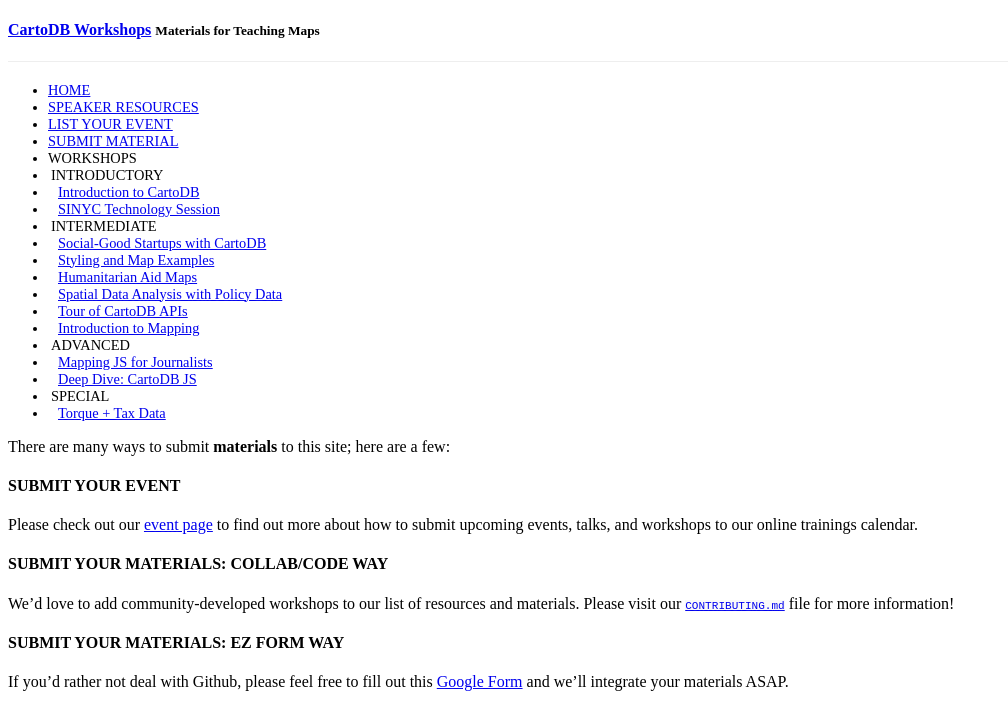
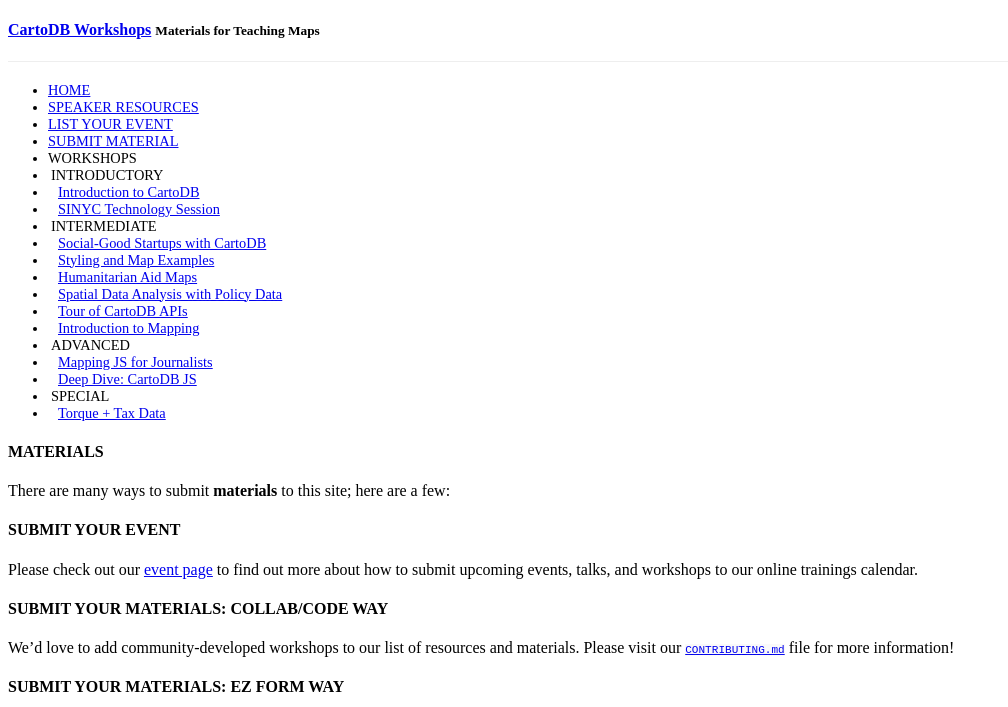
Before and after one commit to CartoDB/training, a Jekyll site: the page built from submit.md, in a window 1280 px wide. Shown: the top 707 px of the page, without its empty margins (0-1008 px from the left). Built offline with Jekyll 4.4.1, drawn with Linux system fonts in a browser that asks for light colours; a style sheet for code colours, icons or effects is not loaded; grey boxes are pictures that could not be loaded.

```diff
--- a/submit.md
+++ b/submit.md
@@ -2,6 +2,8 @@
 layout: default
 title: "Submit"
 ---
+
+#### MATERIALS
 
 There are many ways to submit **materials** to this site; here are a few:
 
```
